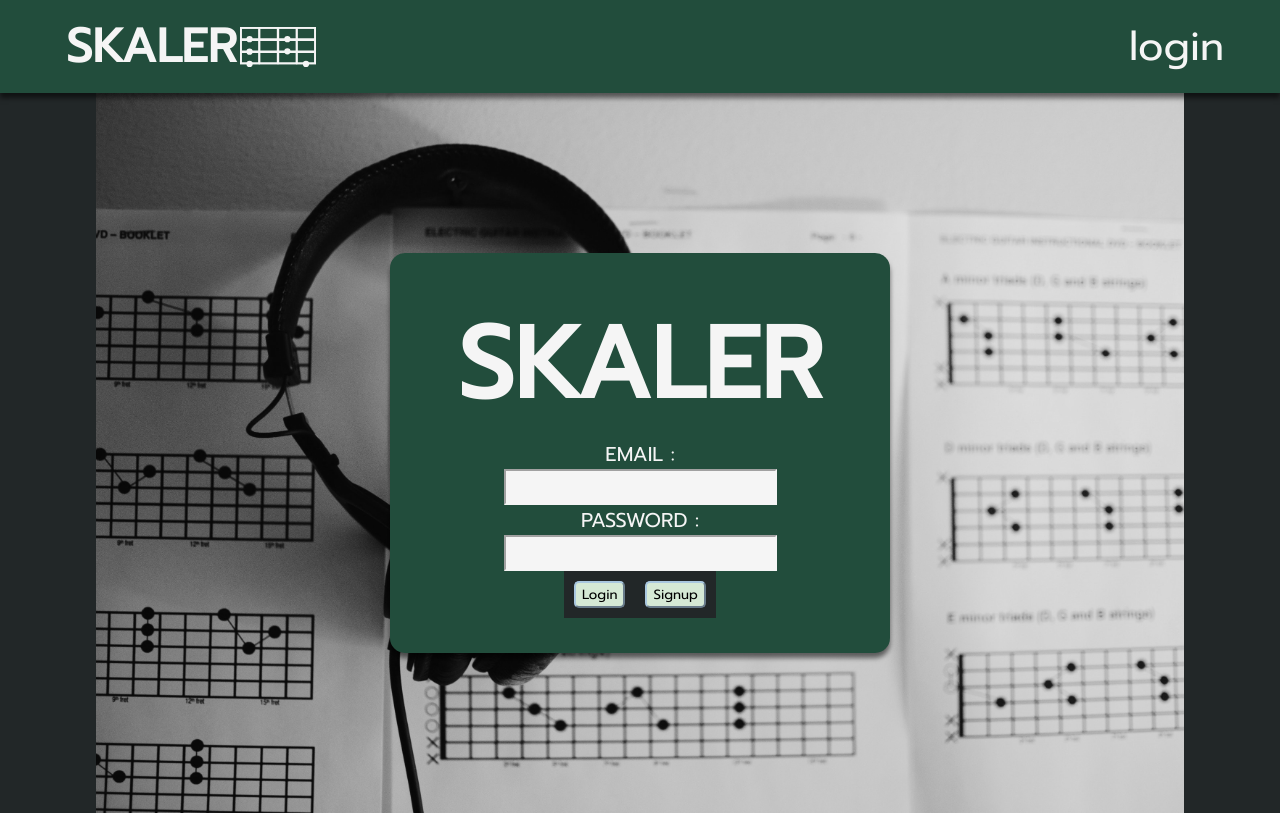
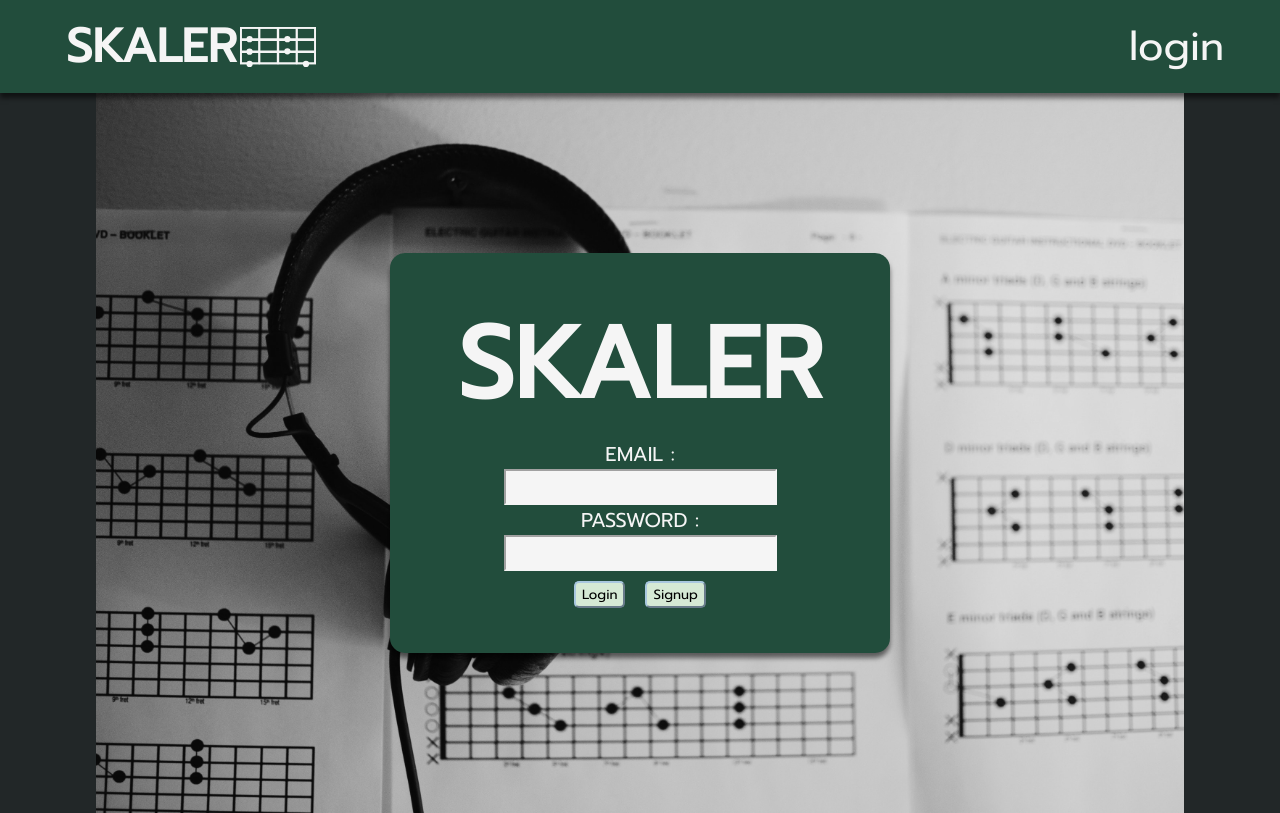
Before and after one commit to MattGVO/skaler, a React (Create React App) app: page /login in a window 1280 px wide. Built offline with nearby package versions, Linux system fonts and the light colour scheme.

Commit message:
update css

```diff
--- a/src/App.css
+++ b/src/App.css
@@ -77,6 +77,7 @@ main{
   display: flex;
   justify-content: center;
   align-items: center;
+
 }
 
 input{
--- a/src/Components/Home/Home.css
+++ b/src/Components/Home/Home.css
@@ -100,6 +100,10 @@ main{
 
 }
 
+.login-buttons{
+  background: rgba(0, 0, 0, 0);
+}
+
 button{
   margin: 10px;
   background: rgb(213, 233, 213);
--- a/src/Components/Main/Main.css
+++ b/src/Components/Main/Main.css
@@ -12,7 +12,7 @@
 .main-container-background {
   background-color: #224d3c;
   width: 70%;
-  height: 80%;
+  height: 85%;
   display: flex;
   flex-direction: column;
   justify-content: center;
@@ -234,6 +234,7 @@ select {
   display: flex;
   justify-content: center;
   align-items: center;
+
 }
 
 @keyframes fadeInOpacity {
--- a/src/Components/Main/Main.js
+++ b/src/Components/Main/Main.js
@@ -105,7 +105,6 @@ class Main extends Component {
   }
 
   render() {
-    console.log(this.state.tuningName)
     return (
       <div>
         {!this.state.user ? (
```
Also changed, not shown: src/Components/Login/Login.css (deleted).
